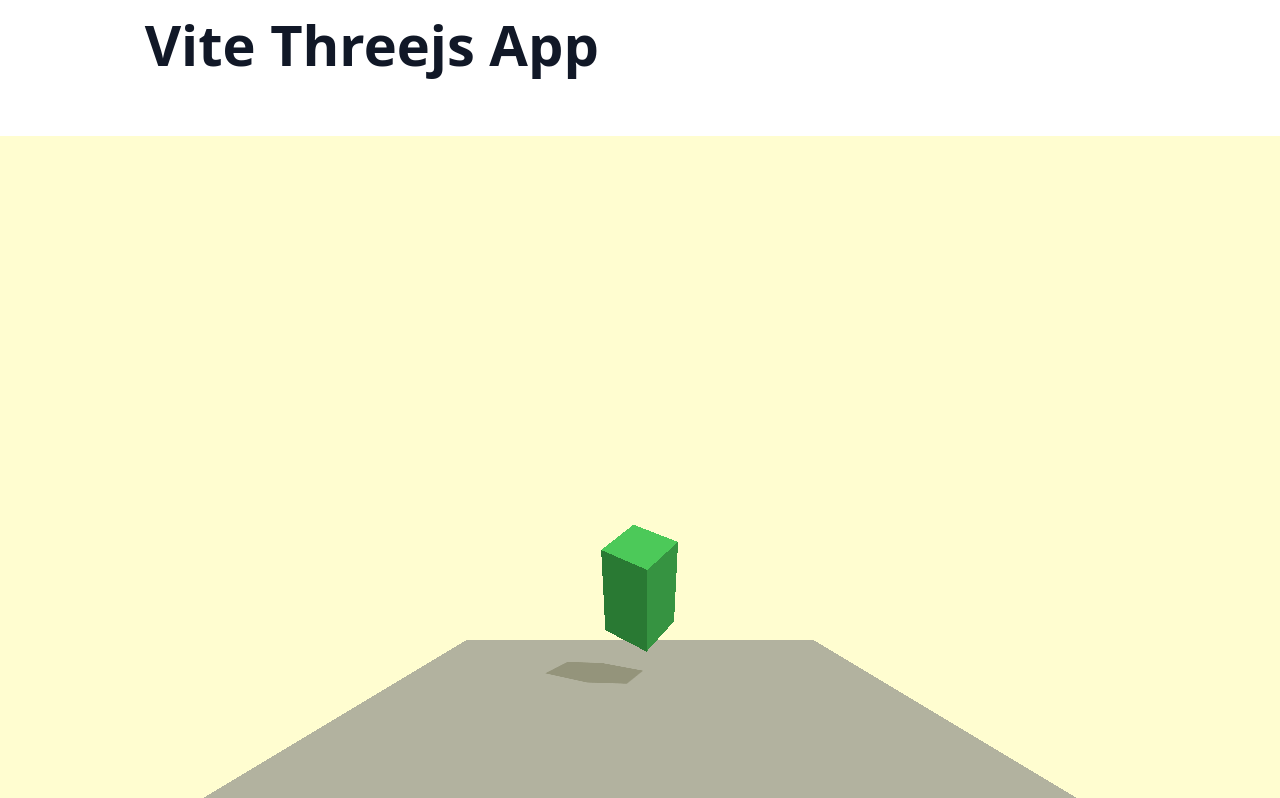
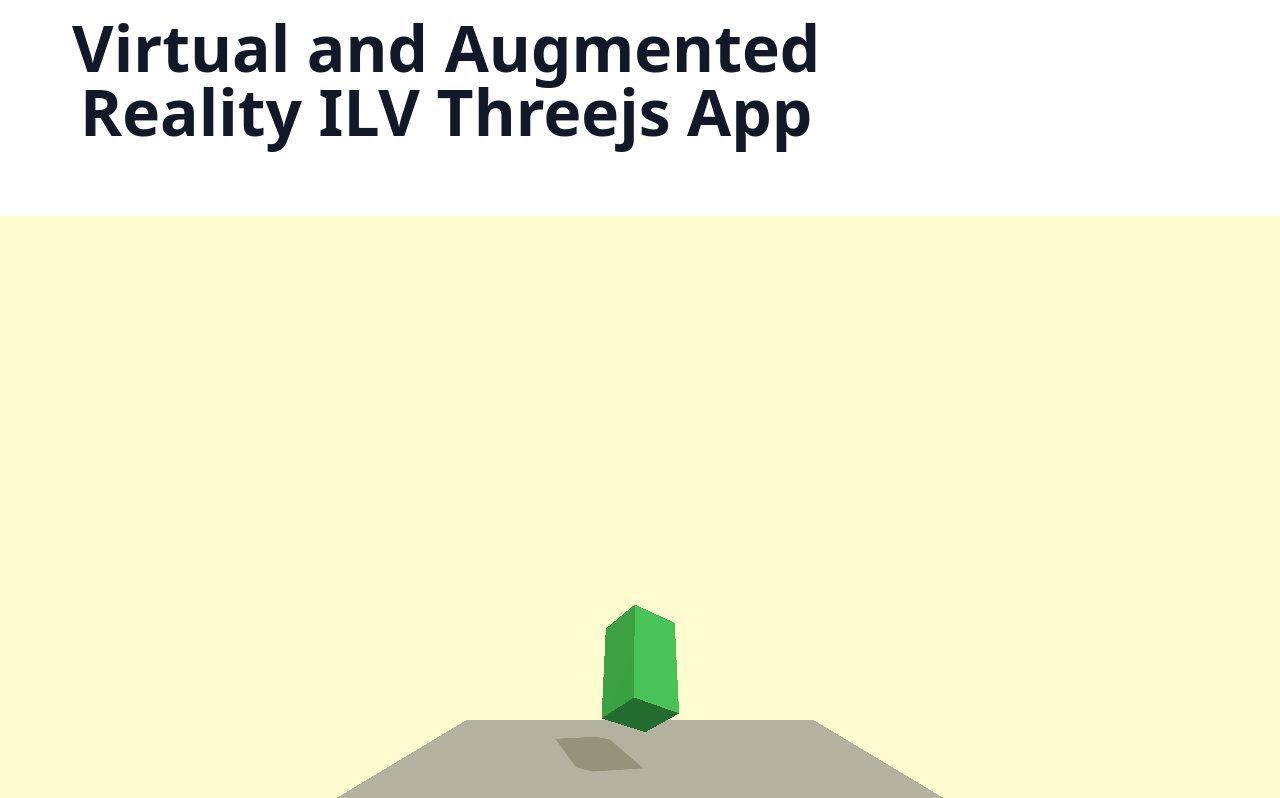
Before and after one commit to Aman12b/var-vo, a website built with Vite: page index.html in a window 1280 px wide. Shown: the top 798 px of the page. Built offline with nearby package versions, Linux system fonts and the light colour scheme; animation ran at ten frames a second.

Commit message:
update title

```diff
--- a/index.html
+++ b/index.html
@@ -4,12 +4,12 @@
     <meta charset="UTF-8"/>
     <link rel="icon" type="image/svg+xml" href="/vite.svg"/>
     <meta name="viewport" content="width=device-width, initial-scale=1.0"/>
-    <title>Vite App</title>
+    <title>VAR Threejs App</title>
     <link href="./style.css" rel="stylesheet">
 </head>
 <body>
-<article class="prose lg:prose-xl py-4">
-    <h1 class="text-center">Vite Threejs App</h1>
+<article class="prose lg:prose-2xl py-4">
+    <h1 class="text-center">Virtual and Augmented Reality ILV Threejs App</h1>
     <div id="app"></div>
 </article>
 <script type="module" src="/main.js"></script>
```
